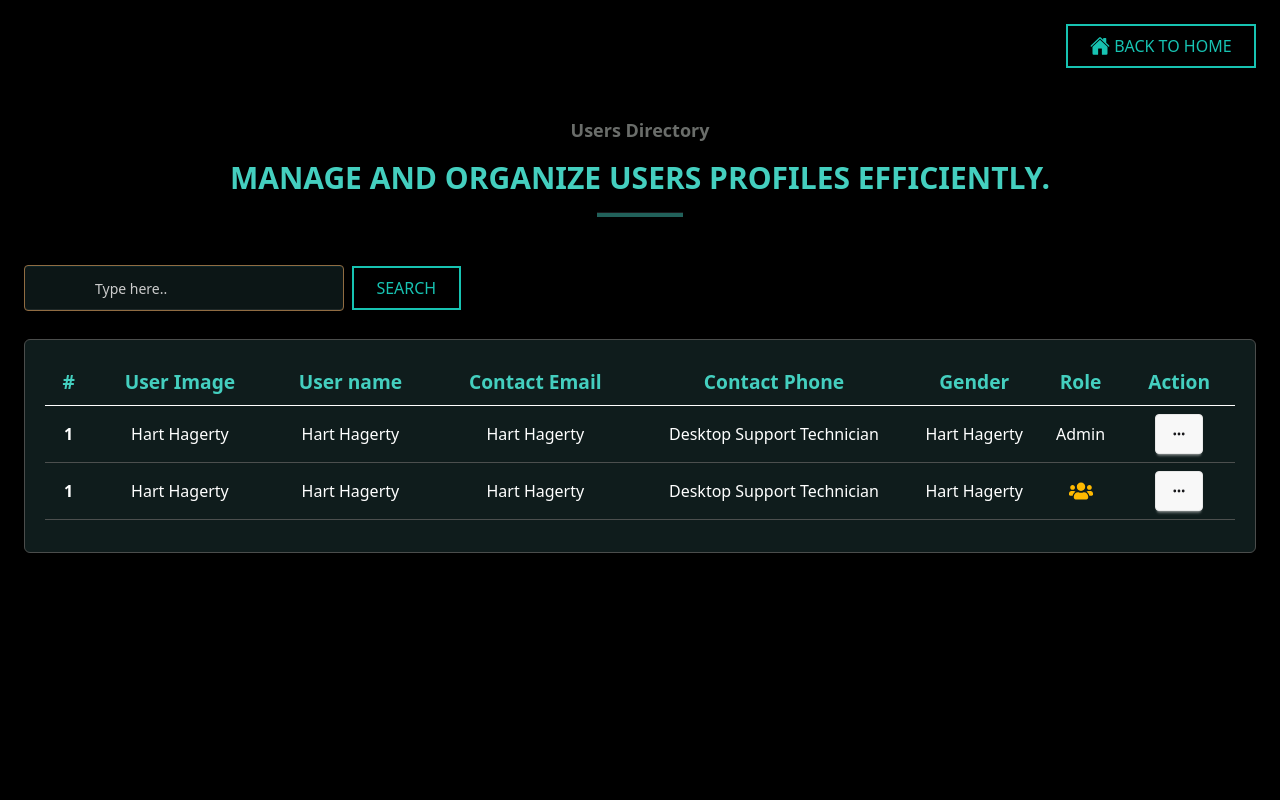
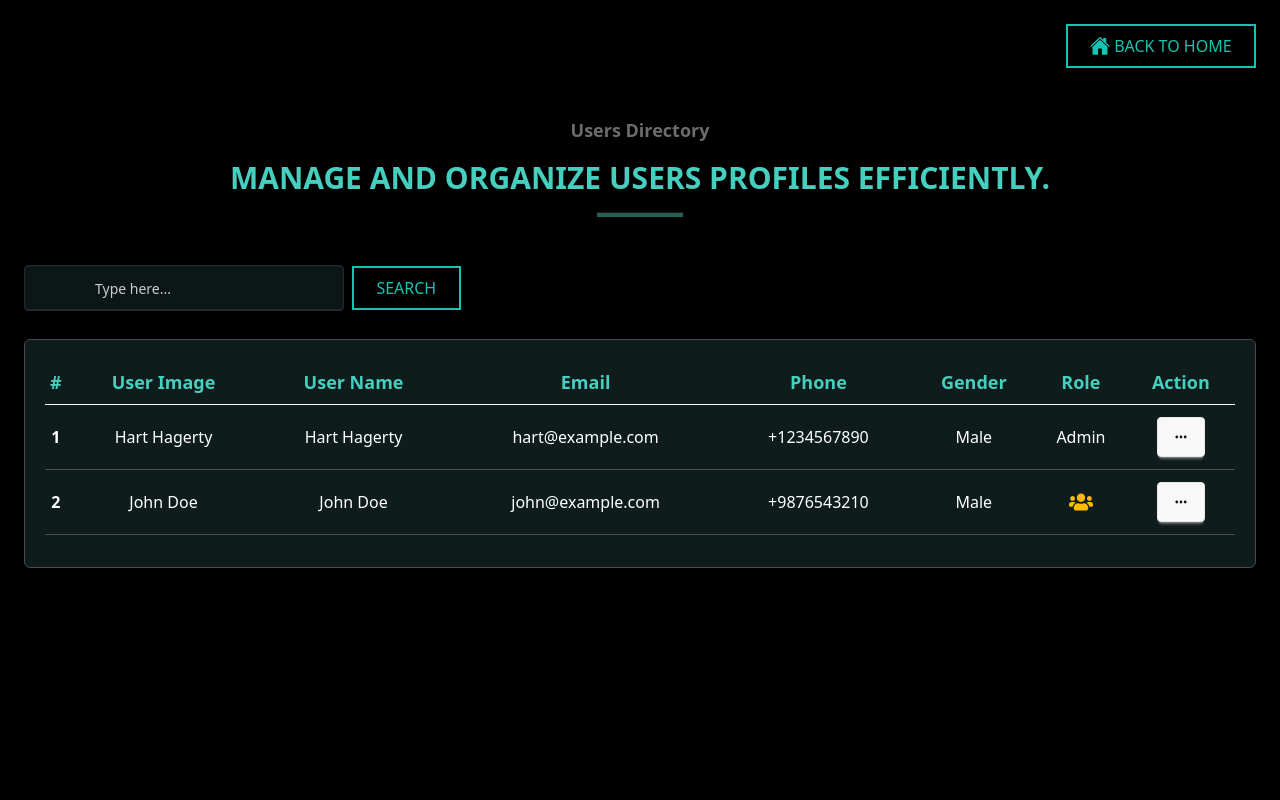
Before and after one commit to TanjiinaAkter/Eventease-client, a React (Vite) app: page /userlist in a window 1280 px wide. Shown: the top 800 px of the page. Built offline with nearby package versions, Linux system fonts and the light colour scheme; a web font is replaced by a local one.

Commit message:
users   done

```diff
--- a/src/pages/Dahboard/ArtistsList/ArtistsList.jsx
+++ b/src/pages/Dahboard/ArtistsList/ArtistsList.jsx
@@ -8,73 +8,71 @@ import { GoPlus } from "react-icons/go";
 
 const ArtistsList = () => {
   return (
-    <div className="relative z-0  bg-black w-full h-full min-h-screen p-6">
+    <div className="relative z-0 bg-black w-full h-full min-h-screen p-6">
       <div className="flex justify-end">
         <Link to="/">
-          <button className="flex button-style justify-start items-center gap-1">
-            <IoHome className="text-xl"></IoHome> BACK TO HOME
+          <button className="flex button-style items-center gap-1">
+            <IoHome className="text-xl" /> BACK TO HOME
           </button>
         </Link>
       </div>
+
       <RouteTitle
-        routetitle={"Artist Directory"}
-        routesubtitle={
-          "Manage and organize artist profiles efficiently."
-        }></RouteTitle>
+        routetitle="Artist Directory"
+        routesubtitle="Manage and organize artist profiles efficiently."
+      />
+
       {/* SEARCH AND ADD NEW BUTTON */}
-      <div className="flex  flex-wrap my-7 justify-between items-center gap-4">
+      <div className="flex flex-wrap my-7 justify-between items-center gap-4">
         <div className="flex flex-wrap items-center gap-2">
           <input
             type="text"
-            id="text"
             placeholder="Type here.."
             className="input input-bordered !py-[22px] input-info border !border-[#b58753] bg-[#0f1c1c] text-white w-full max-w-xs placeholder:text-white"
           />
           <button className="button-style hover:scale-105">Search</button>
         </div>
-        <div className="flex relative justify-center items-center gap-2">
+        <div className="relative flex items-center gap-2">
           <button className="button-style hover:scale-105 !text-[#daa05d] font-semibold !py-[10px] !px-6 !bg-white hover:!text-white !border-none">
             Add New
           </button>
-          <GoPlus className="absolute  top-[13px] z-10 right-0 text-[#d39146] font-extrabold text-xl" />
+          <GoPlus className="absolute top-[13px] right-0 text-[#d39146] font-extrabold text-xl" />
         </div>
       </div>
-      {/* TABLE STARSTS */}
-      <div className="mx-auto overflow-auto  border border-[#4b4d4c] w-full flex flex-col gap-4 p-5 pb-8 rounded-md bg-[#0f1c1c] ">
-        <div className="overflow-visible ">
-          <table className="table-auto   w-full min-w-[600px] text-white text-sm sm:text-base">
-            {/* head */}
-            <thead className="text-white ">
-              <tr className="border-b-[1px] text-[#44cfbf] text-[1.2rem] border-white">
-                <th className="px-3 py-2">#</th>
-                <th className="px-3 py-2">Name</th>
-                <th className="px-3 py-2">Bio</th>
-                <th className="px-3 py-2">Genre</th>
-                <th className="px-3 py-2">Action </th>
+
+      {/* TABLE STARTS */}
+      <div className="mx-auto overflow-auto border border-[#4b4d4c] w-full flex flex-col gap-4 p-5 pb-8 rounded-md bg-[#0f1c1c]">
+        <div className="">
+          <table className="table-auto w-full min-w-[600px] text-center">
+            <thead className=" ">
+              <tr className="text-[#44cfbf] text-lg border-b border-white">
+                <th className="py-5">#</th>
+                <th className="py-5">Name</th>
+                <th className="py-5">Bio</th>
+                <th className="py-5">Genre</th>
+                <th className="py-5">Actions</th>
               </tr>
             </thead>
-            <tbody className="">
-              {/* row 1 */}
-              <tr className="border-b-[1px]  border-[#4c4f4e] text-center">
-                <th>1</th>
-                <td className="py-4">Hart Hagerty</td>
-                <td className="py-4">Desktop Support Technician</td>
-                <td className="py-4">Purple</td>
-                <td className="">
-                  <div className="dropdown dropdown-end">
-                    <label tabIndex={0} className="btn m-1">
+            <tbody>
+              <tr className="text-white border-b border-amber-50 ">
+                <th className="py-2">#</th>
+                <td className="py-2">Cy Ganderton</td>
+                <td className="py-2">Cy Ganderton</td>
+                <td className="py-2">Quality Control Specialist</td>
+                <td className="py-2">Blue</td>
+                <td className="py-2">
+                  <div className="dropdown">
+                    <div tabIndex={0} role="button" className="btn m-1">
                       <HiDotsHorizontal />
-                    </label>
-                    <ul
-                      tabIndex={0}
-                      className="dropdown-content menu  content-center p-2 shadow bg-gray-800 text-white rounded-box w-44">
-                      <li>
-                        <a href="#">
-                          <FaEdit className="text-2xl text-[#44cfbf]" />
+                    </div>
+                    <ul className="dropdown-content absolute top-0 right-[100%] menu bg-base-100 rounded-box z-10 w-32 md:w-52 p-1 shadow">
+                      <li className="place-self-center">
+                        <a>
+                          <FaEdit className="text-2xl text-amber-300" />
                         </a>
                       </li>
-                      <li>
-                        <a href="#">
+                      <li className="place-self-center">
+                        <a>
                           <MdDelete className="text-3xl text-red-600" />
                         </a>
                       </li>
@@ -82,14 +80,32 @@ const ArtistsList = () => {
                   </div>
                 </td>
               </tr>
-              {/* row 2 */}
-              <tr className="border-b-[1px]  border-[#4c4f4e] text-center">
-                <th>2</th>
-                <td className="py-4">Hart Hagerty</td>
-                <td className="py-4">Desktop Support Technician</td>
-                <td className="py-4">Purple</td>
+              <tr className="text-white border-b border-amber-50 ">
+                <th className="py-2">#</th>
+                <td className="py-2">Cy Ganderton</td>
+                <td className="py-2">Cy Ganderton</td>
+                <td className="py-2">Quality Control Specialist</td>
+                <td className="py-2">Blue</td>
+                <td className="py-2">
+                  <div className="dropdown">
+                    <div tabIndex={0} role="button" className="btn m-1">
+                      <HiDotsHorizontal />
+                    </div>
+                    <ul className="dropdown-content absolute top-0 right-full menu bg-base-100 rounded-box z-10 w-32 md:w-52 p-1 shadow">
+                      <li className="place-self-center">
+                        <a>
+                          <FaEdit className="text-2xl text-amber-300" />
+                        </a>
+                      </li>
+                      <li className="place-self-center">
+                        <a>
+                          <MdDelete className="text-3xl text-red-600" />
+                        </a>
+                      </li>
+                    </ul>
+                  </div>
+                </td>
               </tr>
-              {/* row 3 */}
             </tbody>
           </table>
         </div>
--- a/src/pages/Dahboard/CategoryList/CategoryList.jsx
+++ b/src/pages/Dahboard/CategoryList/CategoryList.jsx
@@ -40,7 +40,7 @@ const CategoryList = () => {
         </div>
       </div>
       {/* TABLE STARSTS */}
-      <div className="mx-auto overflow-auto  border border-[#4b4d4c] w-full flex flex-col gap-4 p-5 pb-8 rounded-md bg-[#0f1c1c] ">
+      <div className="mx-auto overflow-visible  border border-[#4b4d4c] w-full flex flex-col gap-4 p-5 pb-8 rounded-md bg-[#0f1c1c] ">
         <div className="overflow-visible ">
           <table className="table-auto   w-full min-w-[600px] text-white text-sm sm:text-base">
             {/* head */}
--- a/src/pages/Dahboard/EventList/EventList.jsx
+++ b/src/pages/Dahboard/EventList/EventList.jsx
@@ -40,7 +40,7 @@ const EventList = () => {
         </div>
       </div>
       {/* TABLE STARSTS */}
-      <div className="mx-auto overflow-auto  border border-[#4b4d4c] w-full flex flex-col gap-4 p-5 pb-8 rounded-md bg-[#0f1c1c] ">
+      <div className="mx-auto overflow-visible  border border-[#4b4d4c] w-full flex flex-col gap-4 p-5 pb-8 rounded-md bg-[#0f1c1c] ">
         <div className="overflow-visible ">
           <table className="table-auto   w-full min-w-[600px] text-white text-sm sm:text-base">
             {/* head */}
--- a/src/pages/Dahboard/UserList/UserList.jsx
+++ b/src/pages/Dahboard/UserList/UserList.jsx
@@ -3,104 +3,104 @@ import { IoHome } from "react-icons/io5";
 import { MdDelete } from "react-icons/md";
 import { Link } from "react-router-dom";
 import RouteTitle from "../../../components/RouteTitle";
-
 import { FaUsers } from "react-icons/fa";
 
 const UserList = () => {
   return (
-    <div className="relative z-0  bg-black w-full h-full min-h-screen p-6">
+    <div className="relative z-0 bg-black w-full h-full min-h-screen p-6">
+      {/* Back to Home Button */}
       <div className="flex justify-end">
         <Link to="/">
-          <button className="flex button-style justify-start items-center gap-1">
-            <IoHome className="text-xl"></IoHome> BACK TO HOME
+          <button className="flex button-style items-center gap-1">
+            <IoHome className="text-xl" /> BACK TO HOME
           </button>
         </Link>
       </div>
+
+      {/* Page Title */}
       <RouteTitle
-        routetitle={"Users Directory "}
-        routesubtitle={
-          "Manage and organize Users  profiles efficiently."
-        }></RouteTitle>
-      {/* SEARCH AND ADD NEW BUTTON */}
-      <div className="flex  flex-wrap my-7 justify-start items-center gap-4">
-        <div className="flex flex-wrap items-center gap-2">
+        routetitle="Users Directory"
+        routesubtitle="Manage and organize Users profiles efficiently."
+      />
+
+      {/* Search Input */}
+      <div className="flex flex-wrap my-7 gap-4">
+        <div className="flex flex-wrap items-center gap-2 w-full md:w-auto">
           <input
             type="text"
-            id="text"
-            placeholder="Type here.."
-            className="input input-bordered !py-[22px] input-info border !border-[#b58753] bg-[#0f1c1c] text-white w-full max-w-xs placeholder:text-white"
+            placeholder="Type here..."
+            className="input input-bordered input-info border border-[#b58753] bg-[#0f1c1c] text-white w-full md:max-w-xs placeholder:text-white"
           />
           <button className="button-style hover:scale-105">Search</button>
         </div>
       </div>
-      {/* TABLE STARSTS */}
-      <div className="mx-auto overflow-auto  border border-[#4b4d4c] w-full flex flex-col gap-4 p-5 pb-8 rounded-md bg-[#0f1c1c] ">
-        <div className="overflow-visible ">
-          <table className="table-auto   w-full min-w-[600px] text-white text-sm sm:text-base">
-            {/* head */}
-            <thead className="text-white ">
-              <tr className="border-b-[1px] text-[#44cfbf] text-[1.2rem] border-white">
-                <th className="px-3 py-2">#</th>
-                <th className="px-3 py-2">User Image</th>
-                <th className="px-3 py-2">User name</th>
-                <th className="px-3 py-2"> Contact Email</th>
-                <th className="px-3 py-2"> Contact Phone</th>
-                <th className="px-3 py-2">Gender </th>
-                <th className="px-3 py-2">Role </th>
-                <th className="px-3 py-2">Action </th>
+
+      {/* Table Wrapper */}
+      <div className="mx-auto overflow-x-auto border border-[#4b4d4c] w-full flex flex-col gap-4 p-5 pb-8 rounded-md bg-[#0f1c1c]">
+        <div className="overflow-visible">
+          <table className="table-auto w-full min-w-[600px] text-center text-white text-sm sm:text-base">
+            {/* Table Head */}
+            <thead>
+              <tr className="border-b border-white text-[#44cfbf] text-lg">
+                <th className=" py-2 ">#</th>
+                <th className=" py-2 ">User Image</th>
+                <th className=" py-2 ">User Name</th>
+                <th className=" py-2 ">Email</th>
+                <th className=" py-2 ">Phone</th>
+                <th className=" py-2 ">Gender</th>
+                <th className=" py-2 ">Role</th>
+                <th className=" py-2 ">Action</th>
               </tr>
             </thead>
-            <tbody className="">
-              {/* row 1 */}
-              <tr className="border-b-[1px]  border-[#4c4f4e] text-center">
-                <th>1</th>
-                <td className="py-4">Hart Hagerty</td>
-                <td className="py-4">Hart Hagerty</td>
-                <td className="py-4">Hart Hagerty</td>
-                <td className="py-4">Desktop Support Technician</td>
-                <td className="py-4">Hart Hagerty</td>
-                <td className="py-4">Admin</td>
-                <td className="">
-                  <div className="dropdown dropdown-end">
+
+            {/* Table Body */}
+            <tbody>
+              {/* Sample Row */}
+              <tr className="border-b border-[#4c4f4e] ">
+                <th className="py-2">1</th>
+                <td className=" py-2">Hart Hagerty</td>
+                <td className=" py-2">Hart Hagerty</td>
+                <td className=" py-2">hart@example.com</td>
+                <td className=" py-2">+1234567890</td>
+                <td className=" py-2">Male</td>
+                <td className=" py-2">Admin</td>
+                <td className=" py-2">
+                  <div className="dropdown relative">
                     <label tabIndex={0} className="btn m-1">
                       <HiDotsHorizontal />
                     </label>
-                    <ul
-                      tabIndex={0}
-                      className="dropdown-content menu  content-center p-2 shadow bg-gray-800 text-white rounded-box w-44">
-                      <li>
-                        <a href="#">
+                    <ul className="dropdown-content menu  absolute top-0 right-[100%] p-2 shadow bg-white text-black rounded-box w-44">
+                      <li className="place-self-center">
+                        <button>
                           <MdDelete className="text-3xl text-red-600" />
-                        </a>
+                        </button>
                       </li>
                     </ul>
                   </div>
                 </td>
               </tr>
-              {/* row 2 */}
-              <tr className="border-b-[1px]  border-[#4c4f4e] text-center">
-                <th>1</th>
-                <td className="py-4">Hart Hagerty</td>
-                <td className="py-4">Hart Hagerty</td>
-                <td className="py-4">Hart Hagerty</td>
-                <td className="py-4">Desktop Support Technician</td>
-                <td className="py-4">Hart Hagerty</td>
-                <td className="py-4">
-                  <FaUsers className="place-self-center text-amber-400 text-2xl" />
+
+              {/* Another Sample Row */}
+              <tr className="border-b border-[#4c4f4e] ">
+                <th className="py-2">2</th>
+                <td className=" py-2">John Doe</td>
+                <td className=" py-2">John Doe</td>
+                <td className=" py-2">john@example.com</td>
+                <td className=" py-2">+9876543210</td>
+                <td className=" py-2">Male</td>
+                <td className=" py-2">
+                  <FaUsers className="text-amber-400 text-2xl mx-auto" />
                 </td>
-
-                <td className="">
+                <td className=" py-2">
                   <div className="dropdown dropdown-end">
                     <label tabIndex={0} className="btn m-1">
                       <HiDotsHorizontal />
                     </label>
-                    <ul
-                      tabIndex={0}
-                      className="dropdown-content menu  content-center p-2 shadow bg-gray-800 text-white rounded-box w-44">
-                      <li>
-                        <a href="#">
+                    <ul className="dropdown-content menu absolute top-0 right-[100%] p-2 shadow bg-white text-black rounded-box w-44">
+                      <li className="place-self-center">
+                        <button>
                           <MdDelete className="text-3xl text-red-600" />
-                        </a>
+                        </button>
                       </li>
                     </ul>
                   </div>
--- a/src/pages/Dahboard/VenueList/VenueList.jsx
+++ b/src/pages/Dahboard/VenueList/VenueList.jsx
@@ -40,7 +40,7 @@ const VenueList = () => {
         </div>
       </div>
       {/* TABLE STARSTS */}
-      <div className="mx-auto overflow-auto  border border-[#4b4d4c] w-full flex flex-col gap-4 p-5 pb-8 rounded-md bg-[#0f1c1c] ">
+      <div className="mx-auto overflow-visible  border border-[#4b4d4c] w-full flex flex-col gap-4 p-5 pb-8 rounded-md bg-[#0f1c1c] ">
         <div className="overflow-visible ">
           <table className="table-auto   w-full min-w-[600px] text-white text-sm sm:text-base">
             {/* head */}
```
Also changed, not shown: src/pages/Dahboard/VendorList/VendorList.jsx (+27 -2 lines).
